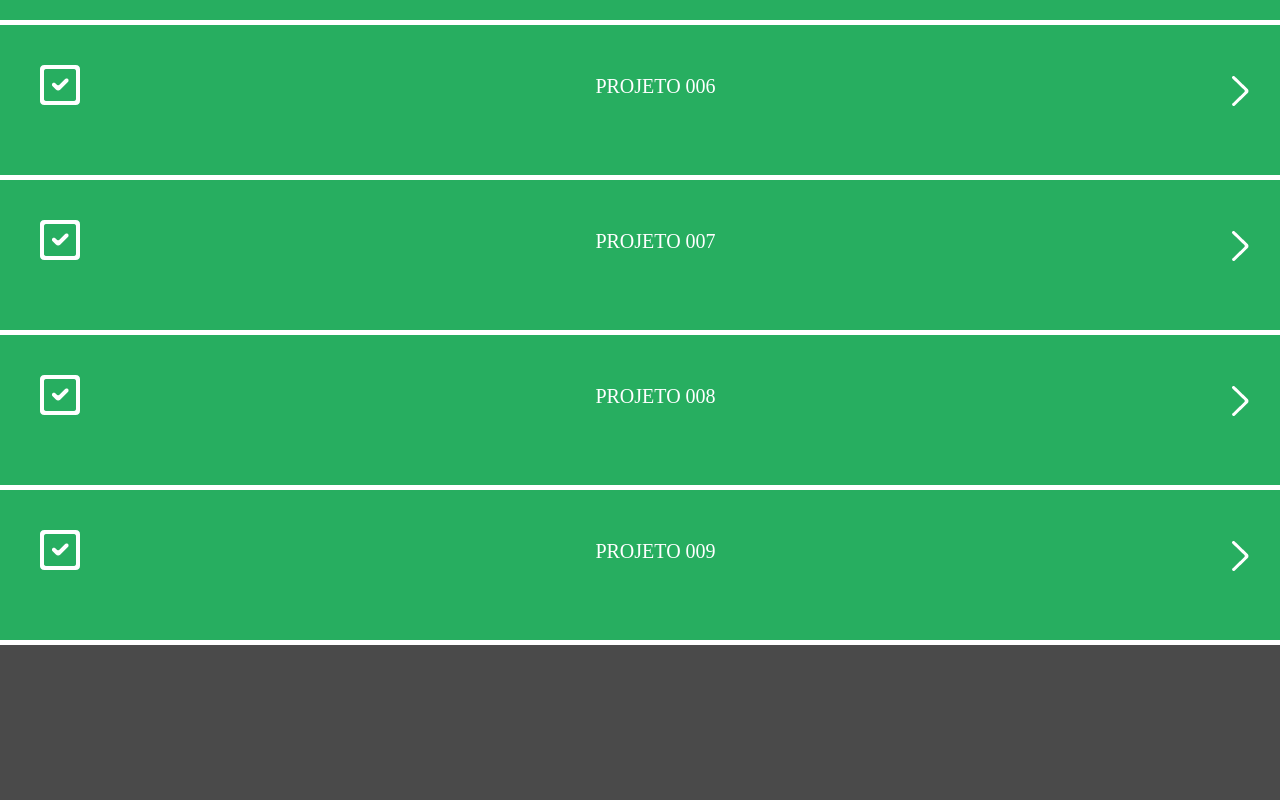
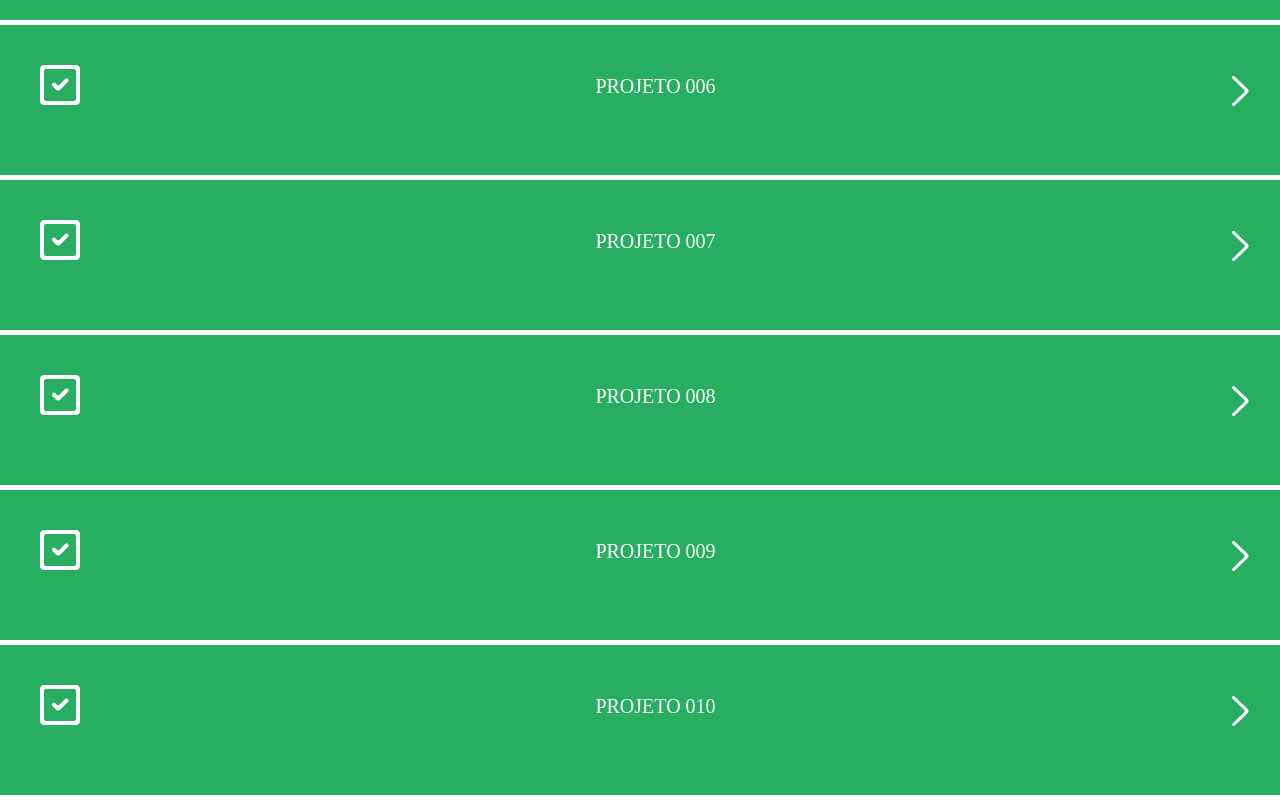
Before and after one commit to Wescleyfarias/pm-projetos, a plain HTML site: page pm-proj004/index.html in a window 1280 px wide. Shown: the part 750-1550 px from the top of the page. Before the commit the page ends 1395 px from the top, so only its background shows below. Drawn offline with Linux system fonts and the light colour scheme.

Commit message:
atualizcao

```diff
--- a/pm-proj004/index.html
+++ b/pm-proj004/index.html
@@ -10,23 +10,25 @@
     </head>
     <body>
          <ul>
-         <li class="texto"><a href="C:/Users/Cliente/Desktop/pm-projetos/pm-proj001/index.html"><img src="done.png" alt="positivo" class="positivo"><p>Projeto 001 <img src="arrow.png" alt="seta" class="seta"></p></a></li>
+         <li class="texto"><a href="..\pm-proj001\index.html"><img src="done.png" alt="positivo" class="positivo"><p>Projeto 001 <img src="arrow.png" alt="seta" class="seta"></p></a></li>
 
-        <li class="texto"><img src="done.png" alt="positivo" class="positivo"><a href="C:/Users/Cliente/Desktop/pm-projetos/pm-proj002/index.html"><p>Projeto 002 <img src="arrow.png" alt="seta" class="seta"></p></a></li>
+        <li class="texto"><img src="done.png" alt="positivo" class="positivo"><a href="..\pm-proj002\index.html"><p>Projeto 002 <img src="arrow.png" alt="seta" class="seta"></p></a></li>
 
-         <li class="texto"><img src="done.png" alt="positivo" class="positivo"><a href="C:/Users/Cliente/Desktop/pm-projetos/pm-proj003/index.html"><p>Projeto 003 <img src="arrow.png" alt="seta" class="seta"></p></a></li>
+         <li class="texto"><img src="done.png" alt="positivo" class="positivo"><a href="..\pm-proj003\index.html"><p>Projeto 003 <img src="arrow.png" alt="seta" class="seta"></p></a></li>
 
-         <li class="texto"><img src="done.png" alt="positivo" class="positivo"><a href="C:/Users/Cliente/Desktop/pm-projetos/pm-proj004/index.html"><p>Projeto 004 <img src="arrow.png" alt="seta" class="seta"></p></a></li>
+         <li class="texto"><img src="done.png" alt="positivo" class="positivo"><a href="..\pm-proj004\index.html"><p>Projeto 004 <img src="arrow.png" alt="seta" class="seta"></p></a></li>
 
-         <li class="texto"><img src="done.png" alt="positivo" class="positivo"><a href="C:/Users/Cliente/Desktop/pm-projetos/pm-proj005/index.html"><p>Projeto 005 <img src="arrow.png" alt="seta" class="seta"></p></a></li>
+         <li class="texto"><img src="done.png" alt="positivo" class="positivo"><a href="..\pm-proj005\index.html"><p>Projeto 005 <img src="arrow.png" alt="seta" class="seta"></p></a></li>
 
-         <li class="texto"><img src="done.png" alt="positivo" class="positivo"><a href="C:/Users/Cliente/Desktop/pm-projetos/pm-proj006/index.html"><p>Projeto 006 <img src="arrow.png" alt="seta" class="seta"></p></a></li>
+         <li class="texto"><img src="done.png" alt="positivo" class="positivo"><a href="..\pm-proj006\index.html"><p>Projeto 006 <img src="arrow.png" alt="seta" class="seta"></p></a></li>
 
-         <li class="texto"><img src="done.png" alt="positivo" class="positivo"><a href="C:/Users/Cliente/Desktop/pm-projetos/pm-proj007/index.html"><p>Projeto 007 <img src="arrow.png" alt="seta" class="seta"></p></a></li>
+         <li class="texto"><img src="done.png" alt="positivo" class="positivo"><a href="..\pm-proj007\index.html"><p>Projeto 007 <img src="arrow.png" alt="seta" class="seta"></p></a></li>
 
-         <li class="texto"><img src="done.png" alt="positivo" class="positivo"><a href="C:/Users/Cliente/Desktop/pm-projetos/pm-proj008/index.html"><p>Projeto 008 <img src="arrow.png" alt="seta" class="seta"></p></a></li>
+         <li class="texto"><img src="done.png" alt="positivo" class="positivo"><a href="..\pm-proj008\index.html"><p>Projeto 008 <img src="arrow.png" alt="seta" class="seta"></p></a></li>
 
-         <li class="texto"><img src="done.png" alt="positivo" class="positivo"><a href="C:/Users/Cliente/Desktop/pm-projetos/pm-proj009/index.html"><p>Projeto 009 <img src="arrow.png" alt="seta" class="seta"></p></a></li>
+         <li class="texto"><img src="done.png" alt="positivo" class="positivo"><a href="..\pm-proj009\index.html"><p>Projeto 009 <img src="arrow.png" alt="seta" class="seta"></p></a></li>
+
+          <li class="texto"><img src="done.png" alt="positivo" class="positivo"><a href="..\pm-proj010\index.html"><p>Projeto 010 <img src="arrow.png" alt="seta" class="seta"></p></a></li>
           </ul>
     </body>
 </html>
```
Also changed, not shown: index.html (+1 -1 lines), pm-proj010/index.html (+1 -1 lines).
